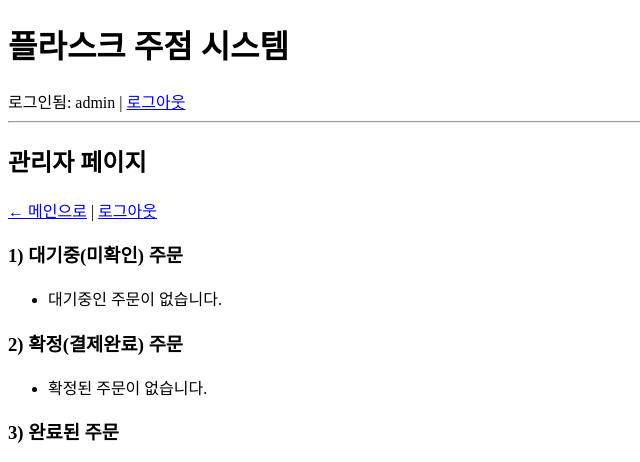
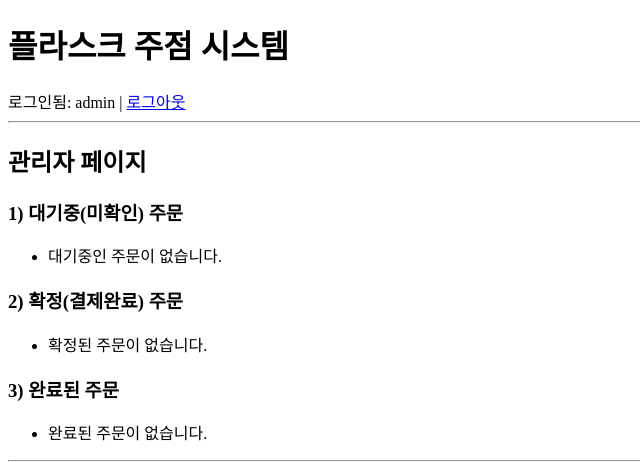
Before and after one commit to bag4355/restaurant-system, a Flask app: page /admin in a window 1280 px wide. Shown: the top 462 px of the page, without its empty margins (0-640 px from the left). Run offline with Flask 3, Linux system fonts and the light colour scheme; the visitor is signed in with stand-in values (Sample User, id 1).

Commit message:
Update admin.html

```diff
--- a/templates/admin.html
+++ b/templates/admin.html
@@ -1,11 +1,8 @@
 {% extends "layout.html" %}
 {% block content %}
 <h2>관리자 페이지</h2>
-<p>
-  <a href="{{ url_for('index') }}">← 메인으로</a> |
-  <a href="{{ url_for('logout') }}">로그아웃</a>
-</p>
 
+<!-- 주문 상태별 목록 -->
 <h3>1) 대기중(미확인) 주문</h3>
 <ul>
   {% for o in pending_orders %}
```
